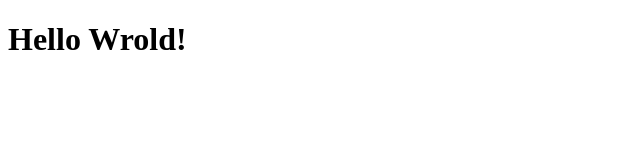
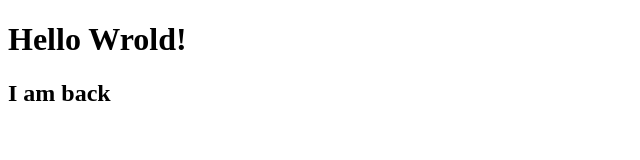
Before and after one commit to shahin808/frist-project, a plain HTML site: page index.html in a window 1280 px wide. Shown: the whole page, without its empty margins (0-640 px from the left). Drawn offline with Linux system fonts and the light colour scheme.

Commit message:
Update index.html

```diff
--- a/index.html
+++ b/index.html
@@ -7,5 +7,6 @@
 </head>
 <body>
     <h1>Hello Wrold!</h1>
+    <h2>I am back</h2>
 </body>
 </html>
```
